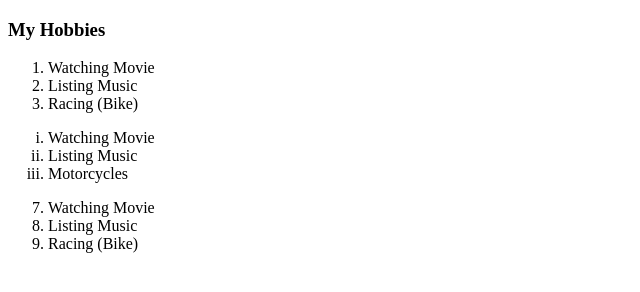
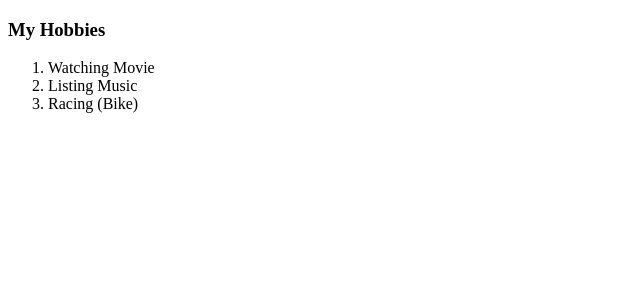
Before and after one commit to vineetrana5/cv, a plain HTML site: page myhobbies.html in a window 1280 px wide. Shown: the whole page, without its empty margins (0-640 px from the left). Drawn offline with Linux system fonts and the light colour scheme.

Commit message:
Update myhobbies.html

```diff
--- a/myhobbies.html
+++ b/myhobbies.html
@@ -11,15 +11,5 @@
       <li>Listing Music</li>
       <li>Racing (Bike)</li>
     </ol>
-    <ol type="i">
-      <li>Watching Movie</li>
-      <li>Listing Music</li>
-      <li>Motorcycles</li>
-    </ol>
-    <ol start="7">
-      <li>Watching Movie</li>
-      <li>Listing Music</li>
-      <li>Racing (Bike)</li>
-    </ol>
   </body>
 </html>
```
